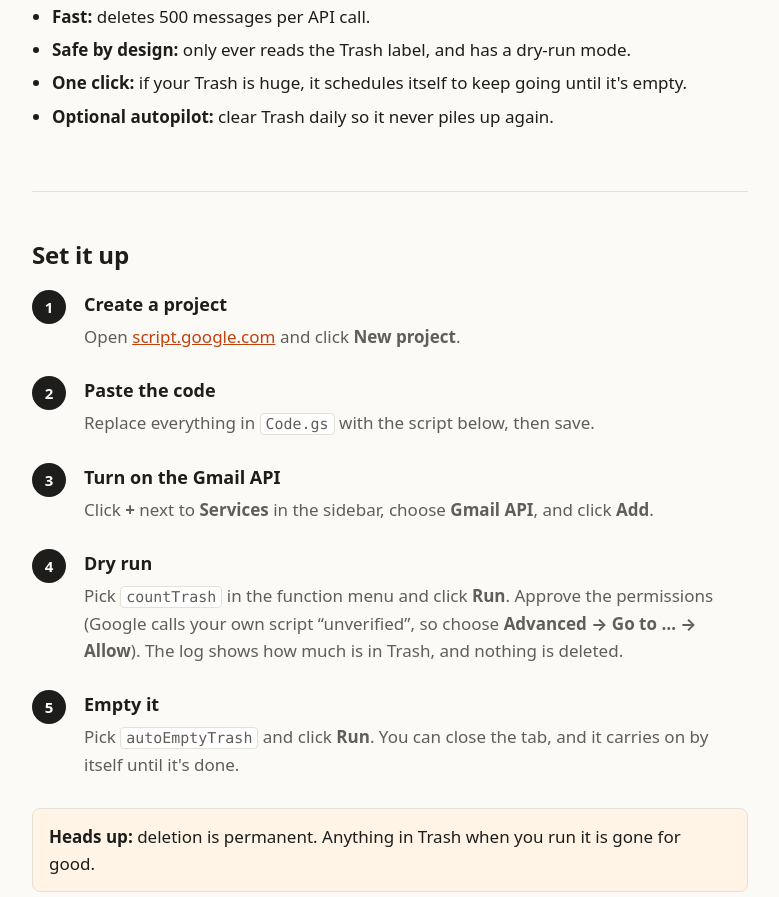
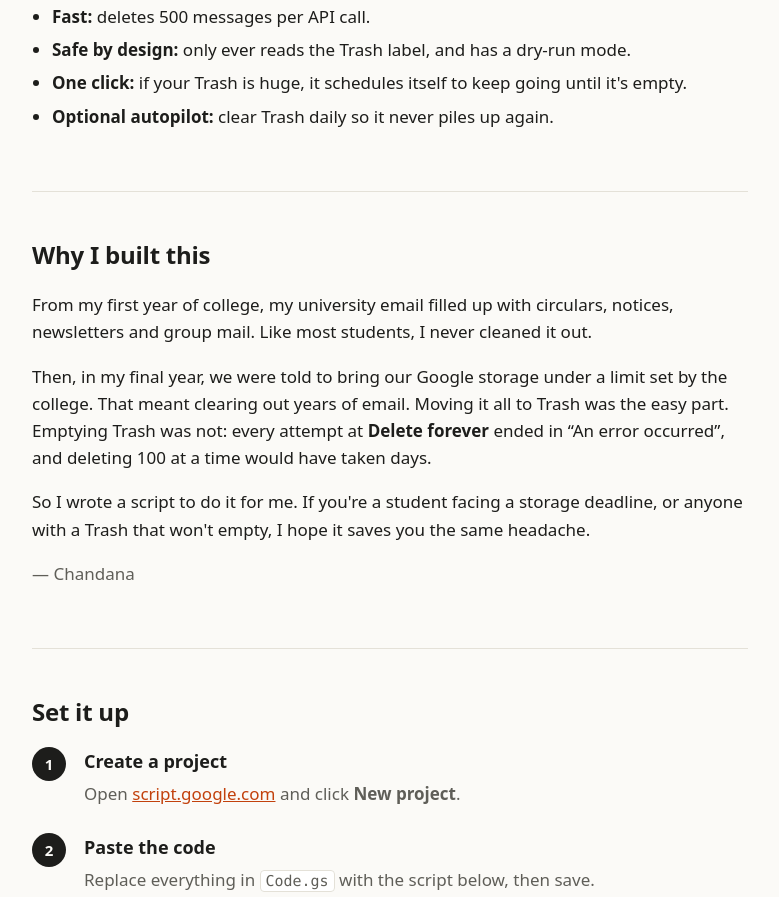
Before and after one commit to chandana-galgali/gmail-bulk-trash-purger, a plain HTML site: page docs/index.html in a window 1280 px wide. Shown: the part 736-1633 px from the top of the page, without its empty margins (250-1029 px from the left). Drawn offline with Linux system fonts and the light colour scheme; no server answers.

Commit message:
Updated files

```diff
--- a/docs/index.html
+++ b/docs/index.html
@@ -82,6 +82,14 @@
     </ul>
   </section>
 
+  <section id="story">
+    <h2>Why I built this</h2>
+    <p>From my first year of college, my university email filled up with circulars, notices, newsletters and group mail. Like most students, I never cleaned it out.</p>
+    <p>Then, in my final year, we were told to bring our Google storage under a limit set by the college. That meant clearing out years of email. Moving it all to Trash was the easy part. Emptying Trash was not: every attempt at <b>Delete forever</b> ended in “An error occurred”, and deleting 100 at a time would have taken days.</p>
+    <p>So I wrote a script to do it for me. If you're a student facing a storage deadline, or anyone with a Trash that won't empty, I hope it saves you the same headache.</p>
+    <p style="color:var(--muted)">— Chandana</p>
+  </section>
+
   <section id="setup">
     <h2>Set it up</h2>
     <ol class="steps">
@@ -118,6 +126,8 @@
       <p>It does. Use this when you need the storage back now, or want Trash cleared on your own schedule.</p></details>
     <details><summary>How do I remove it later?</summary>
       <p>Run <code>removeAllTriggers</code>, delete the project, and optionally revoke access at <a href="https://myaccount.google.com/connections" target="_blank" rel="noopener">Google Account → Third-party connections</a>.</p></details>
+    <details><summary>Does it work on a college or work (Google Workspace) account?</summary>
+      <p>Yes, that's what it was built for. Some institutions block Apps Script or the Gmail API for student accounts. If you can't create a project or add the Gmail service, your administrator has turned it off.</p></details>
     <details><summary>It hit a quota error.</summary>
       <p>Gmail limits API use per day. Try again tomorrow; it picks up where it left off.</p></details>
   </section>
```
